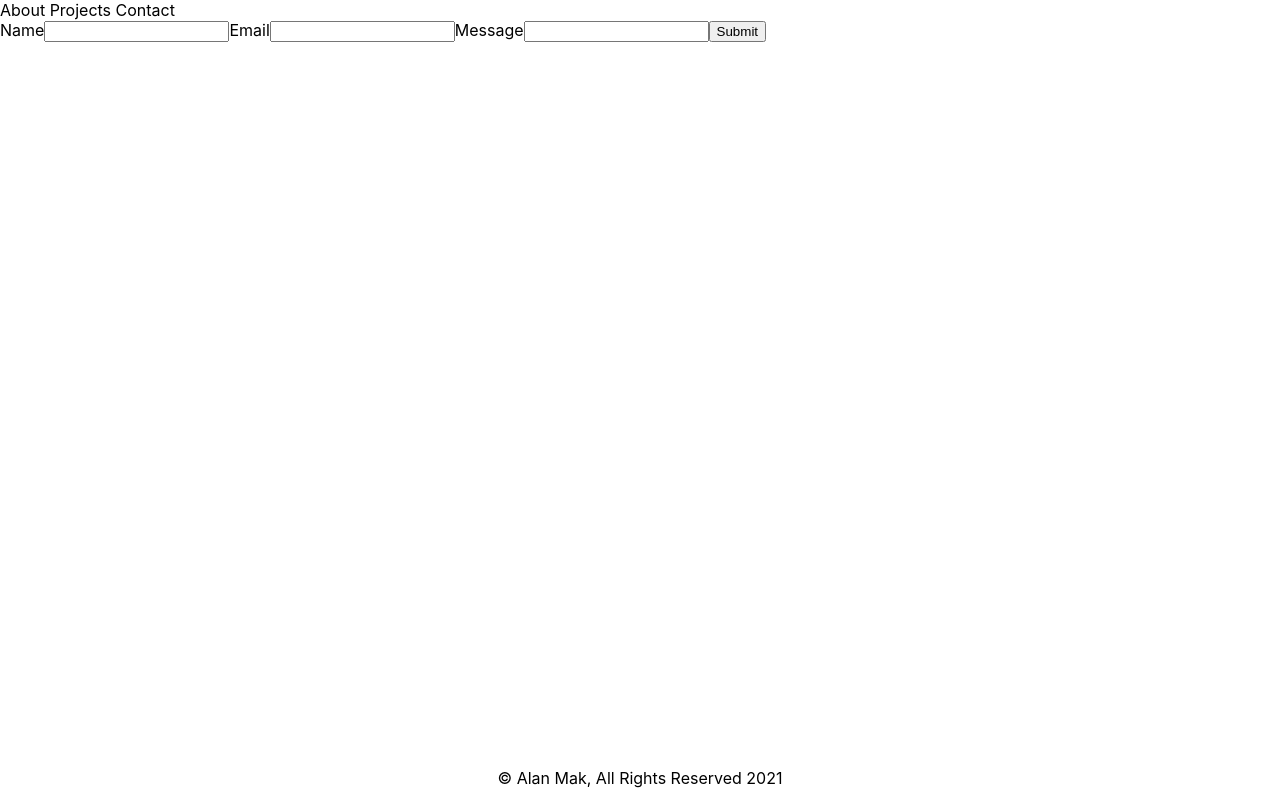
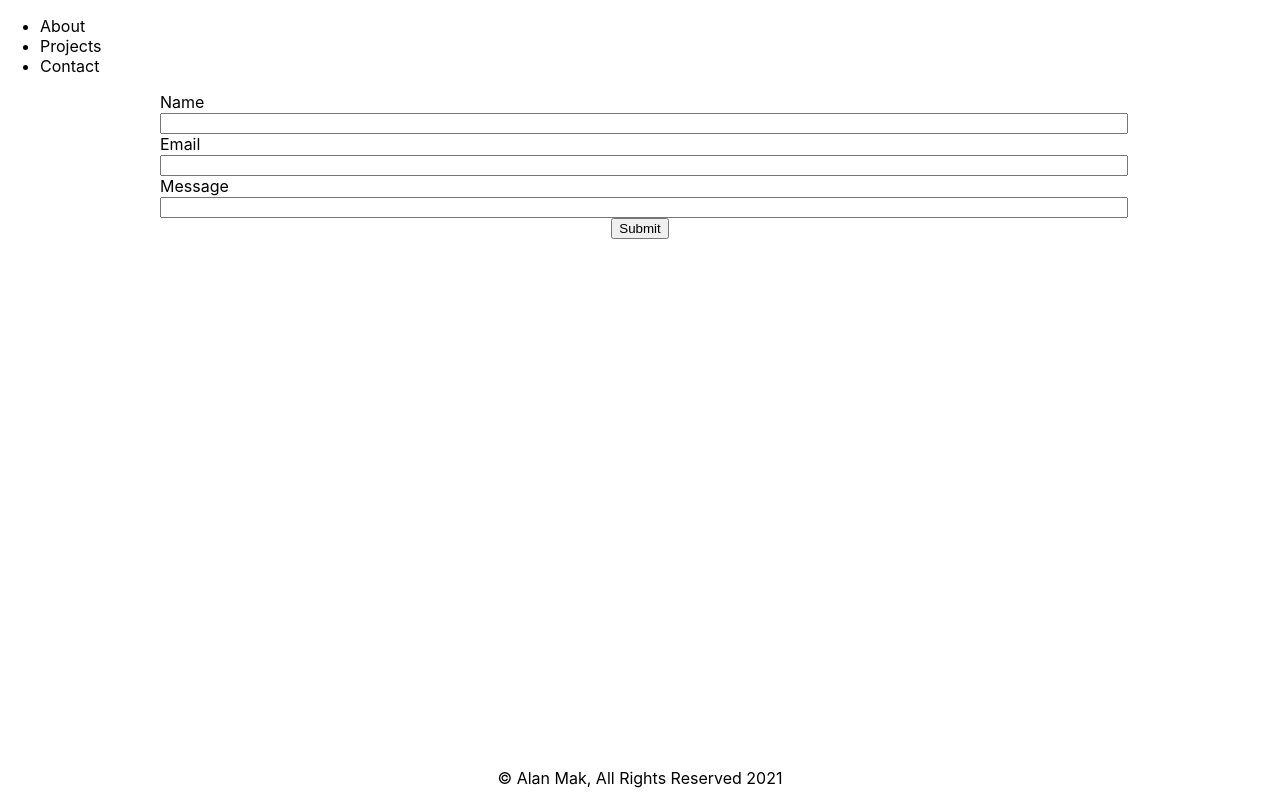
Before and after one commit to alan-mak/portfolio, a React (Create React App) app in the folder frontend/: page / in a window 1280 px wide. Built offline with nearby package versions, Linux system fonts and the light colour scheme.

Commit message:
Styling added

```diff
--- a/frontend/src/components/contact.jsx
+++ b/frontend/src/components/contact.jsx
@@ -1,6 +1,6 @@
 import React from 'react';
 import useApplicationData from '../hooks/useApplicationData'
-
+import './contact.scss'
 
 export default function Contact() {
   const { handleInput } = useApplicationData();
@@ -25,6 +25,7 @@ export default function Contact() {
           type="text"
           name="message"
           onChange = {handleInput}
+          id="messageBox"
         />
       </label>
       <button type="submit">
--- /dev/null
+++ b/frontend/src/components/contact.scss
@@ -0,0 +1,19 @@
+form {
+  display: flex;
+  flex-direction: column;
+  width: 75%;
+  margin: 0 auto;
+
+  label {
+    input {
+      width: 100%;
+      margin: 0 auto;
+      #messageBox {
+        height: 30%;
+      }
+    }
+  }
+  button {
+    margin: 0 auto;
+  }
+}
--- a/frontend/src/components/nav.jsx
+++ b/frontend/src/components/nav.jsx
@@ -2,10 +2,10 @@ import React from 'react';
 
 export default function Nav() {
   return (
-    <div>
-      About
-      Projects
-      Contact
-    </div>
+    <ul>
+      <li>About</li>
+      <li>Projects</li>
+      <li>Contact</li>
+    </ul>
   )
 }
```
